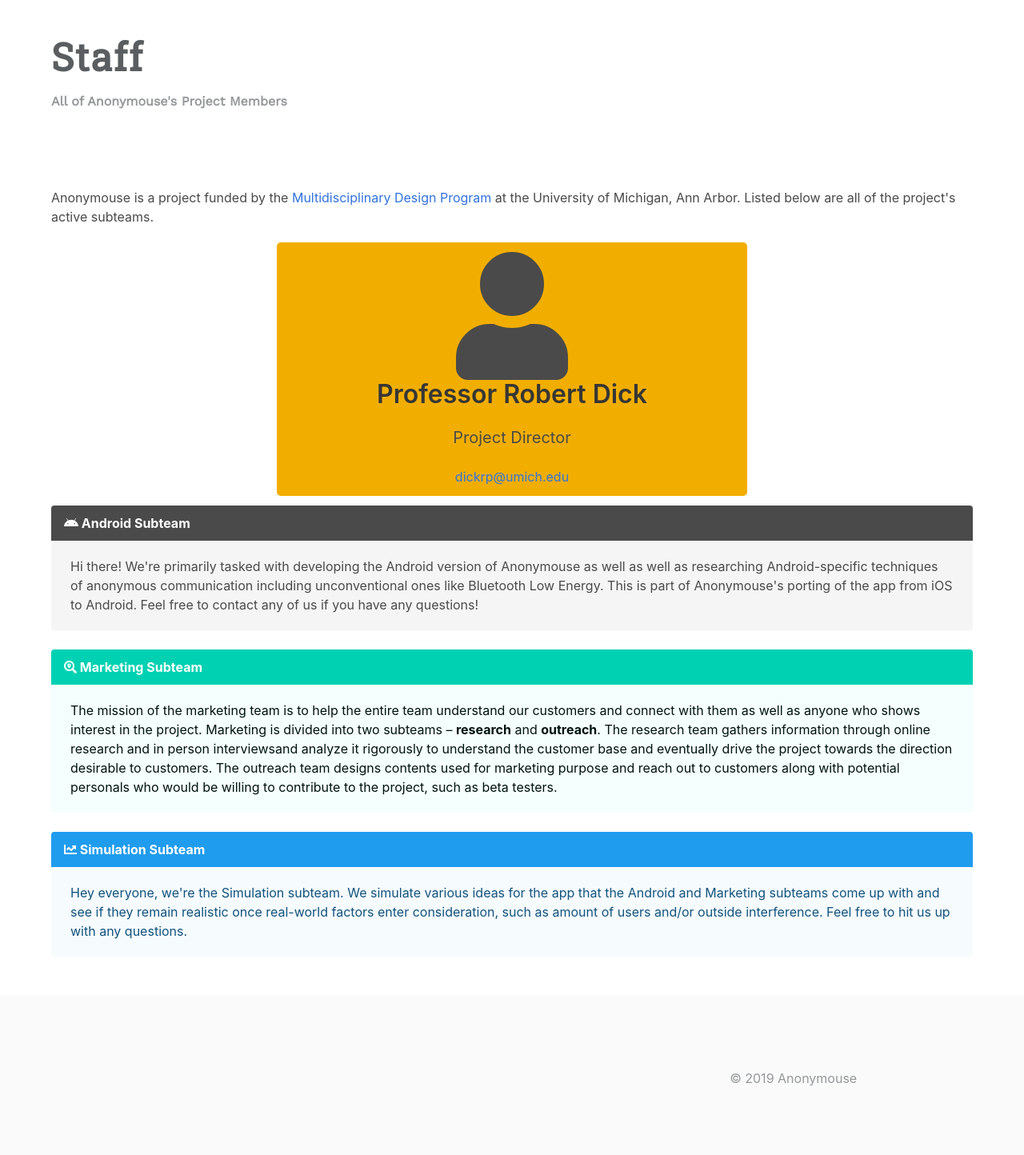
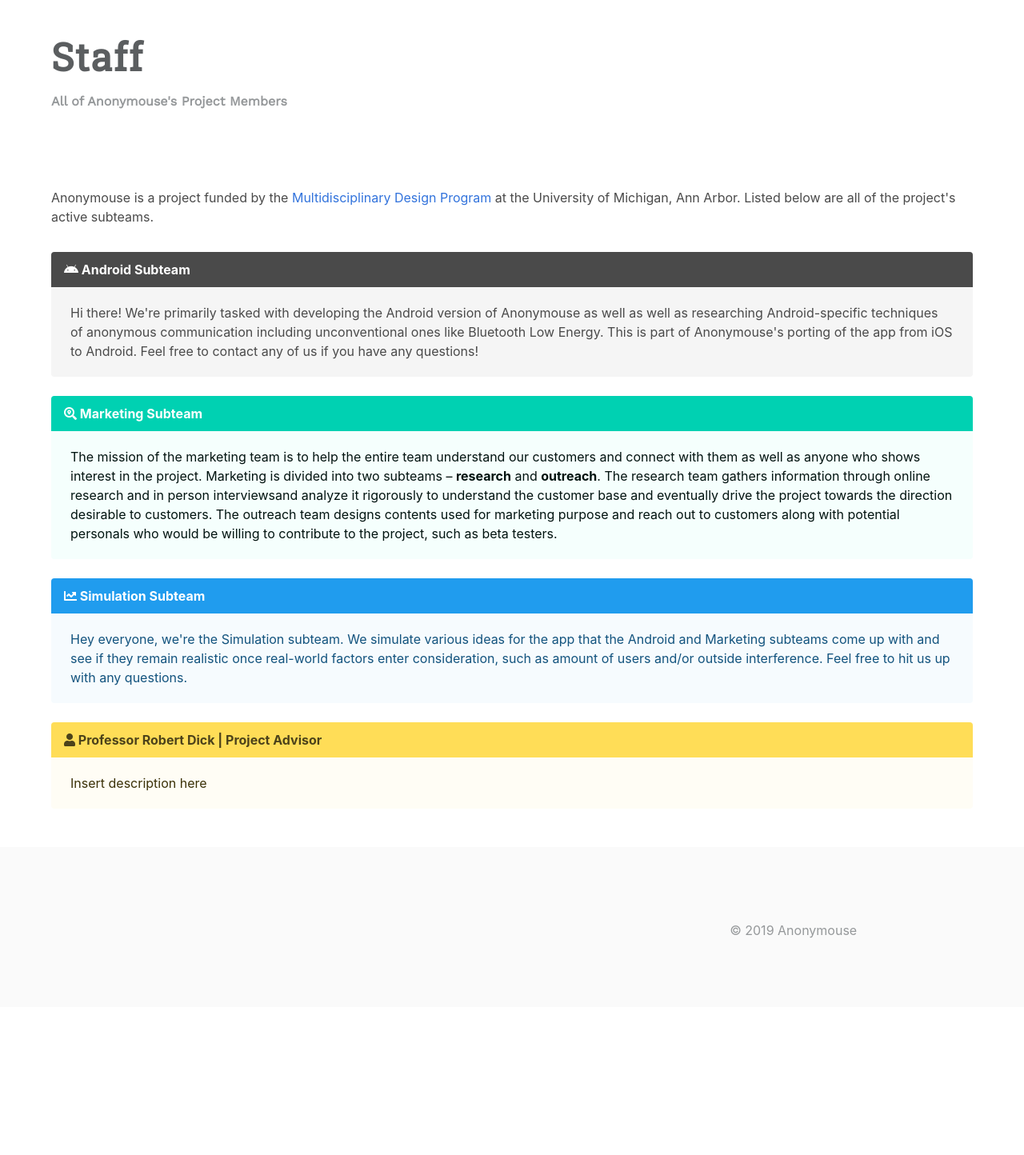
Before and after one commit to duo-yang/anonymouse-site, a Flask app: page /staff/ in a window 1280 px wide. Shown: the part 217-1661 px from the top of the page at 80% size. After the commit the page ends 1390 px from the top, so only its background shows below. Run offline with Flask 2, Linux system fonts and the light colour scheme; some libraries are stand-ins or nearby versions.

Commit message:
made requested changes

```diff
--- a/templates/aboutpage.html
+++ b/templates/aboutpage.html
@@ -138,7 +138,7 @@
 		</div>
 	</div>
 	<div class = "has-text-centered padding-two">
-		<h1 class = "title">Come visit Anonymouse when it releases!</h1>
+		<h1 class = "title">Sign up <a href = "http://bit.ly/anonymouse-signup">here</a> for more updates!</h1>
 	</div>
 </section>
 {% endblock %}
--- a/templates/staff.html
+++ b/templates/staff.html
@@ -12,14 +12,6 @@
 	<section class = "section">
 		<div class = "container">
 			<p style = "margin-bottom:2rem;">Anonymouse is a project funded by the <a href = "https://mdp.engin.umich.edu/">Multidisciplinary Design Program</a> at the University of Michigan, Ann Arbor. Listed below are all of the project's active subteams.</p>
-			<div class = "columns is-centered">
-				<div class = "has-text-centered column is-half is-rounded" id = "professor">
-					<i class="fas fa-user fa-10x"></i>
-					<p class="title is-spaced">Professor Robert Dick</p>
-					<p class = "subtitle is-spaced">Project Director</p>
-					<p class = "is-spaced"><a href="mailto:dickrp@umich.edu">dickrp@umich.edu</a></p>
-				</div>
-			</div>
 			<article class="message">
 				<div class="message-header">
 					<p><i class="fab fa-android"></i> Android Subteam</p>
@@ -44,6 +36,15 @@
 					<p>Hey everyone, we're the Simulation subteam. We simulate various ideas for the app that the Android and Marketing subteams come up with and see if they remain realistic once real-world factors enter consideration, such as amount of users and/or outside interference. Feel free to hit us up with any questions.</p>
 				</div>
 			</article>
+			<article class="message is-warning">
+				<div class="message-header">
+					<p><i class="fas fa-user"></i> Professor Robert Dick | Project Advisor</p>
+				</div>
+				<div class="message-body">
+					<p>Insert description here</p>
+				</div>
+			</article>
+
 		</div>
 	</section>
 {% endblock %}
```
Also changed, not shown: README.md, 3 other files.
